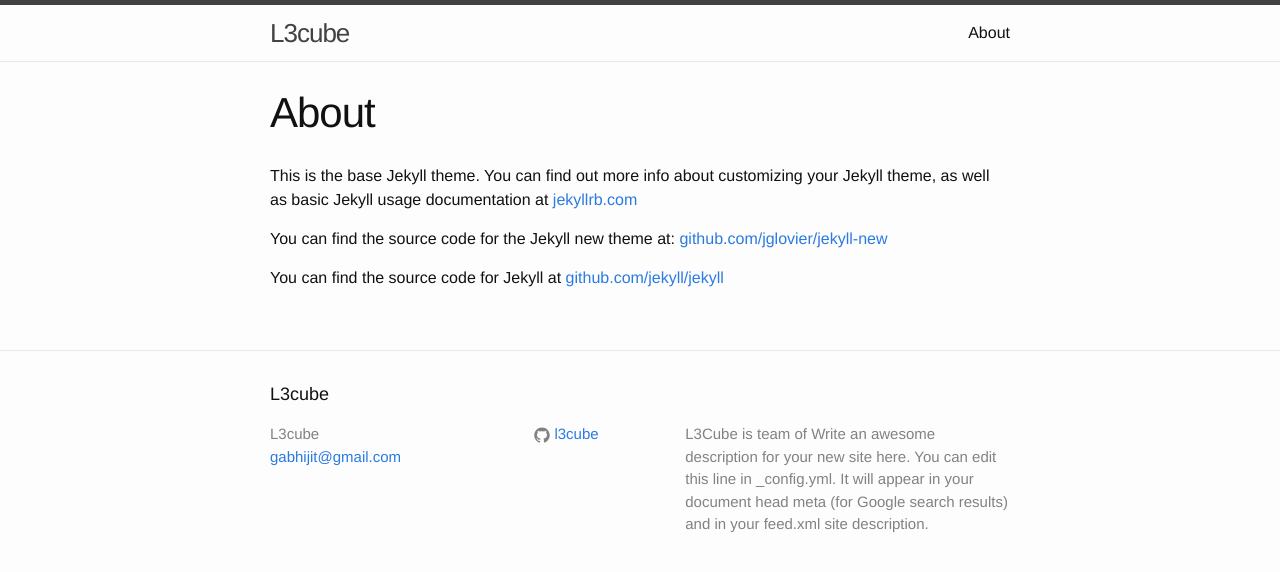
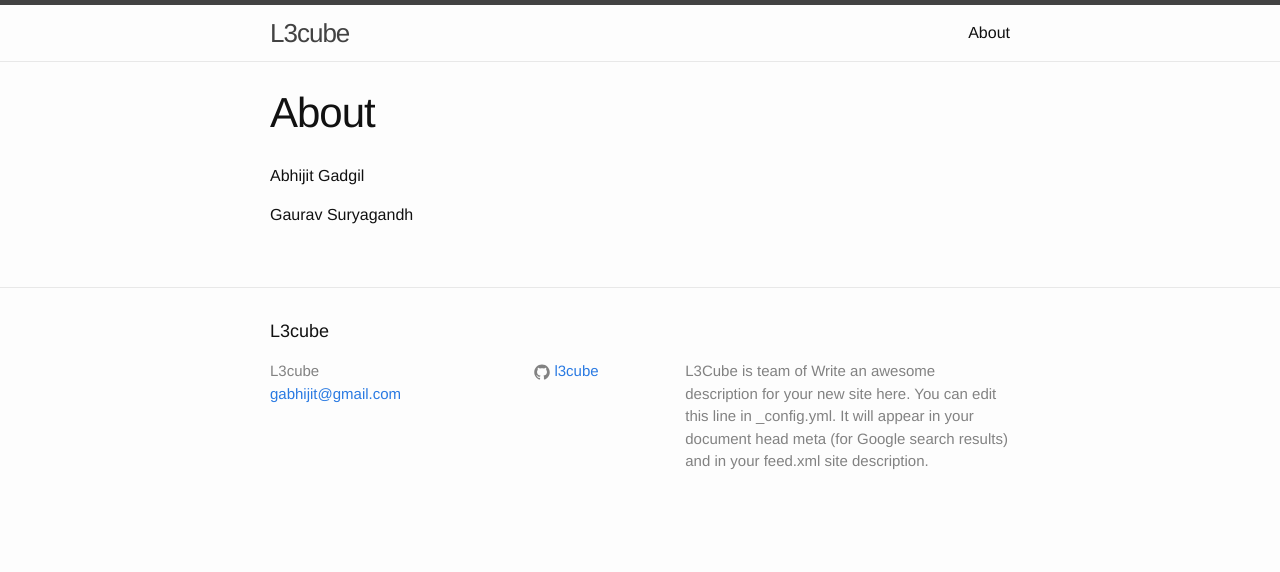
Before and after one commit to l3cube/l3cube.github.io, a Jekyll site: the page built from about.md, in a window 1280 px wide. Shown: the top 572 px of the page. Built offline with Jekyll 4.4.1, drawn with Linux system fonts in a browser that asks for light colours.

```diff
--- a/about.md
+++ b/about.md
@@ -4,8 +4,7 @@ title: About
 permalink: /about/
 ---
 
-This is the base Jekyll theme. You can find out more info about customizing your Jekyll theme, as well as basic Jekyll usage documentation at [jekyllrb.com](http://jekyllrb.com/)
+Abhijit Gadgil
 
-You can find the source code for the Jekyll new theme at: [github.com/jglovier/jekyll-new](https://github.com/jglovier/jekyll-new)
 
-You can find the source code for Jekyll at [github.com/jekyll/jekyll](https://github.com/jekyll/jekyll)
+Gaurav Suryagandh
```
Also changed, not shown: _posts/2015-10-02-Hacking-Openwrt-Post-1.markdown (added, +37 -0 lines).
